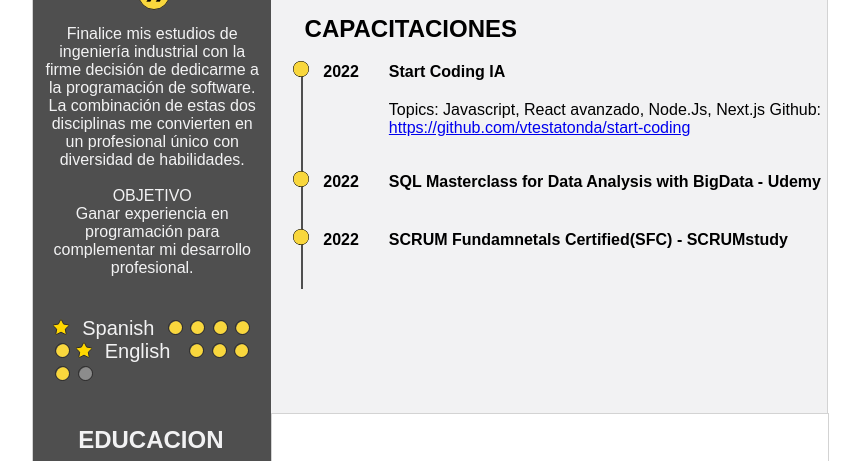
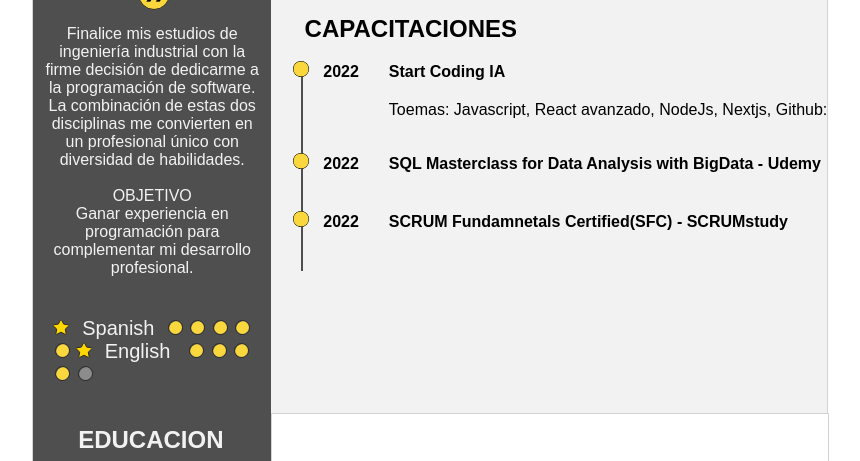
Before and after one commit to vtestatonda/cv-softwar-developer, a plain HTML site: page index.html in a window 1280 px wide. Shown: the part 308-769 px from the top of the page, without its empty margins (210-1070 px from the left). Drawn offline with Linux system fonts and the light colour scheme; a web font is replaced by a local one.

Commit message:
upload 22/5/2022

```diff
--- a/index.html
+++ b/index.html
@@ -204,13 +204,8 @@
             <div class="Certifications-text11">
               <h4>Start Coding IA</h4>
               <p>
-                Topics: Javascript, React avanzado, Node.Js, Next.js Github:
-                <a
-                  href="https://github.com/vtestatonda/start-coding"
-                  alt="Github"
-                >
-                  https://github.com/vtestatonda/start-coding</a
-                >
+                Toemas: Javascript, React avanzado, NodeJs, Nextjs, Github:
+
               </p>
             </div>
           </div>
```
